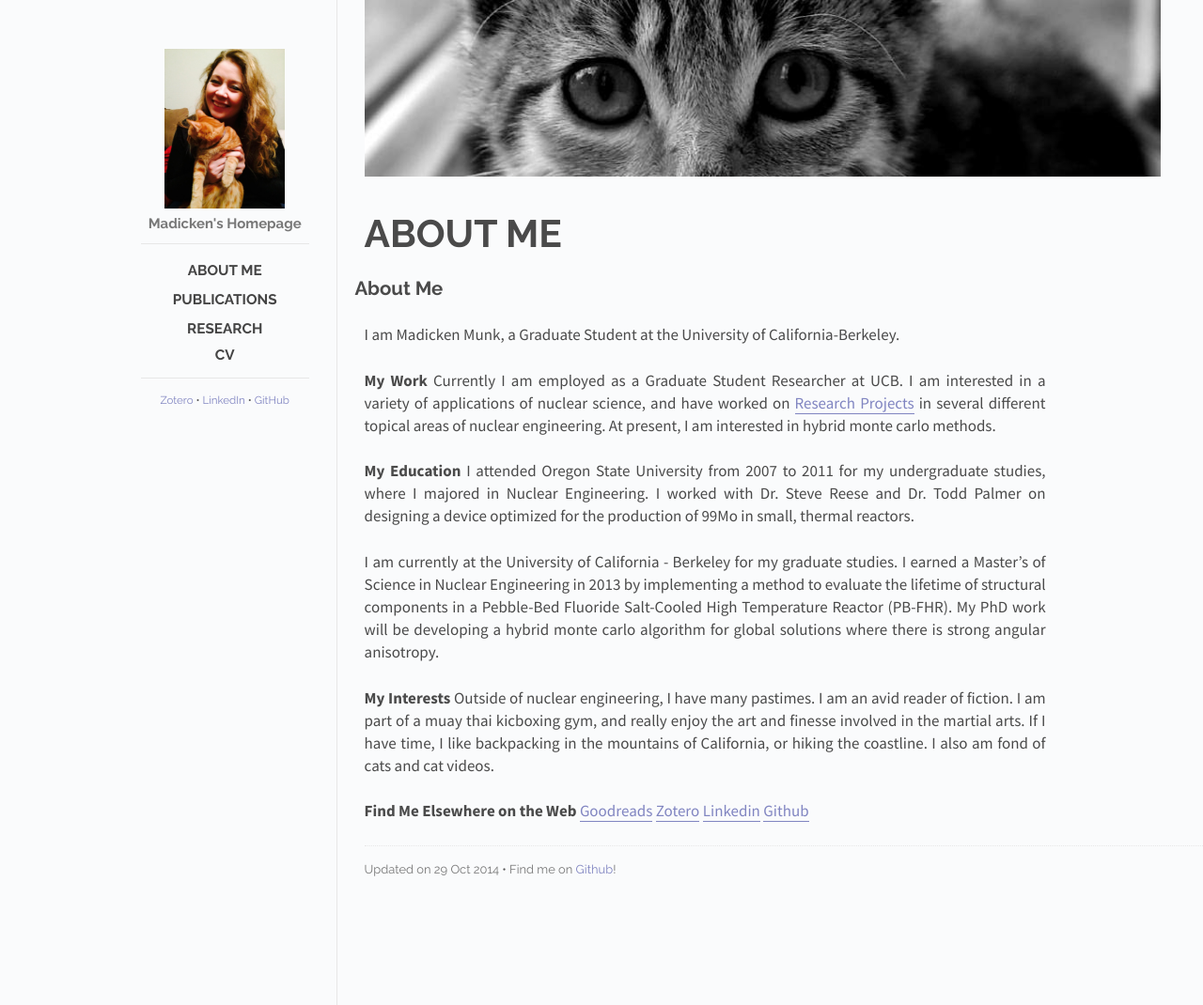
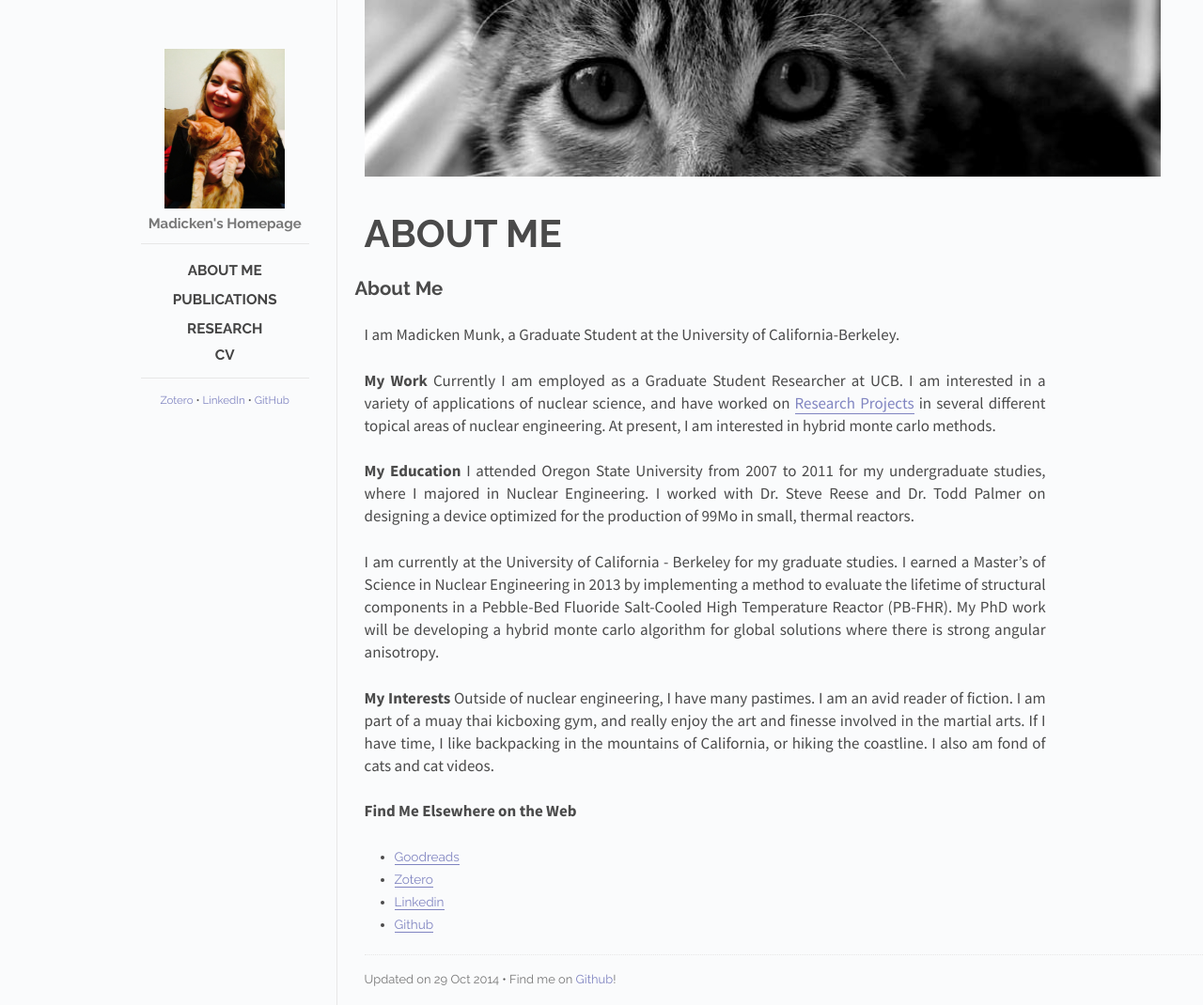
Before and after one commit to munkm/munkm.github.io, a Jekyll site: the page built from _posts/2014-10-29-aboutme.md, in a window 1280 px wide. Shown: the whole page at 94% size. Built offline with Jekyll 4.4.1, drawn with Linux system fonts in a browser that asks for light colours; Markdown is read by kramdown in place of the engine named in the settings.

Commit message:
fixing some formatting issues

```diff
--- a/_posts/2014-10-29-aboutme.md
+++ b/_posts/2014-10-29-aboutme.md
@@ -7,22 +7,21 @@ categories: posts
 ---
 
 ## About Me
-
-I am Madicken Munk, a Graduate Student at the University of California-Berkeley.
+ I am Madicken Munk, a Graduate Student at the University of California-Berkeley.
 
 **My Work**
-Currently I am employed as a Graduate Student Researcher at UCB. I am interested in a variety of applications of nuclear science, and have worked on [Research Projects](/posts/2014/10/18/projects.html) in several different topical areas of nuclear engineering. At present, I am interested in hybrid monte carlo methods.
+ Currently I am employed as a Graduate Student Researcher at UCB. I am interested in a variety of applications of nuclear science, and have worked on [Research Projects](/posts/2014/10/18/projects.html) in several different topical areas of nuclear engineering. At present, I am interested in hybrid monte carlo methods.
 
 **My Education**
-I attended Oregon State University from 2007 to 2011 for my undergraduate studies, where I majored in Nuclear Engineering. I worked with Dr. Steve Reese and Dr. Todd Palmer on designing a device optimized for the production of 99Mo in small, thermal reactors.
+ I attended Oregon State University from 2007 to 2011 for my undergraduate studies, where I majored in Nuclear Engineering. I worked with Dr. Steve Reese and Dr. Todd Palmer on designing a device optimized for the production of 99Mo in small, thermal reactors.
 
 I am currently at the University of California - Berkeley for my graduate studies. I earned a Master's of Science in Nuclear Engineering in 2013 by implementing a method to evaluate the lifetime of structural components in a Pebble-Bed Fluoride Salt-Cooled High Temperature Reactor (PB-FHR). My PhD work will be developing a hybrid monte carlo algorithm for global solutions where there is strong angular anisotropy.
 
 **My Interests**
-Outside of nuclear engineering, I have many pastimes. I am an avid reader of fiction. I am part of a muay thai kicboxing gym, and really enjoy the art and finesse involved in the martial arts. If I have time, I like backpacking in the mountains of California, or hiking the coastline. I also am fond of cats and cat videos.
+ Outside of nuclear engineering, I have many pastimes. I am an avid reader of fiction. I am part of a muay thai kicboxing gym, and really enjoy the art and finesse involved in the martial arts. If I have time, I like backpacking in the mountains of California, or hiking the coastline. I also am fond of cats and cat videos.
 
 **Find Me Elsewhere on the Web**
-[Goodreads](http://www.goodreads.com/user/show/1247452-madicken)
-[Zotero](http://www.zotero.org/munkm)
-[Linkedin](http://www.linkedin.com/pub/madicken-munk/b/a84/36a)
-[Github](http://www.github.com/munkm)
+ * [Goodreads](http://www.goodreads.com/user/show/1247452-madicken)
+ * [Zotero](http://www.zotero.org/munkm)
+ * [Linkedin](http://www.linkedin.com/pub/madicken-munk/b/a84/36a)
+ * [Github](http://www.github.com/munkm)
```
